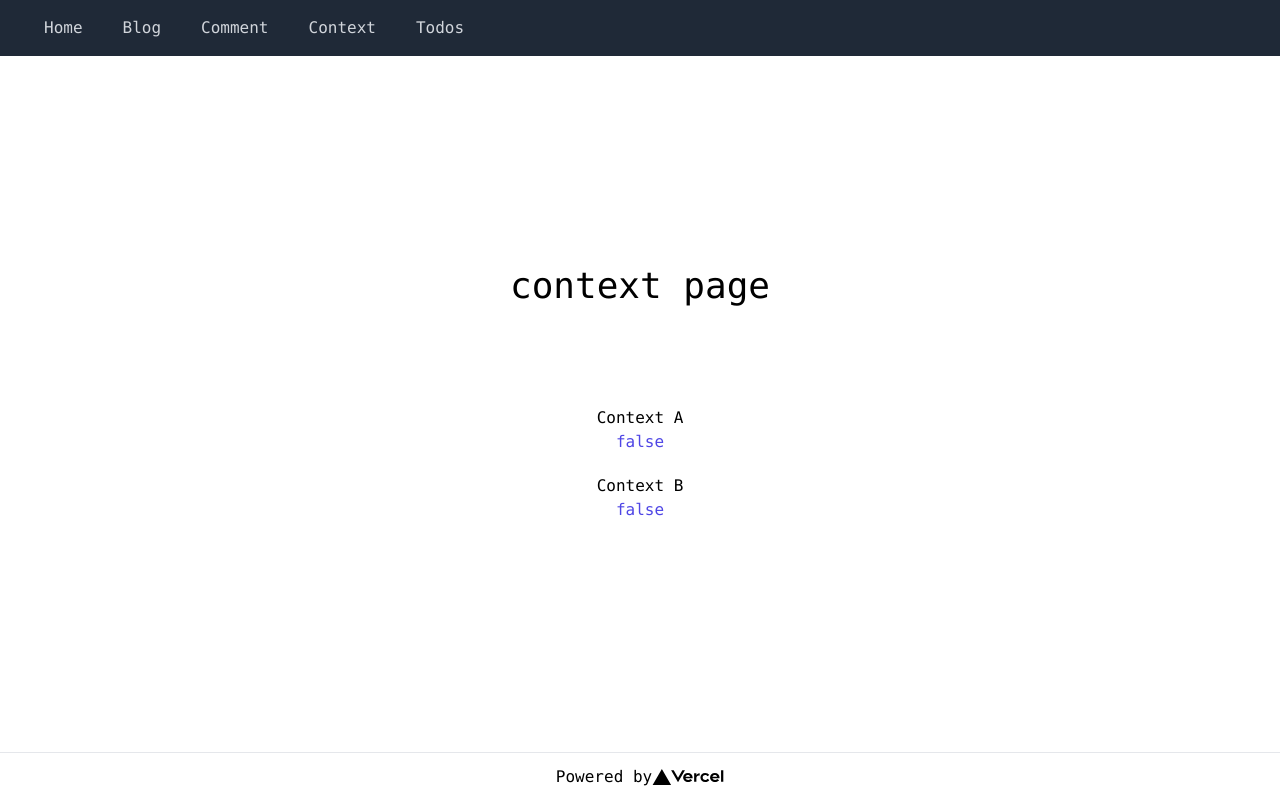
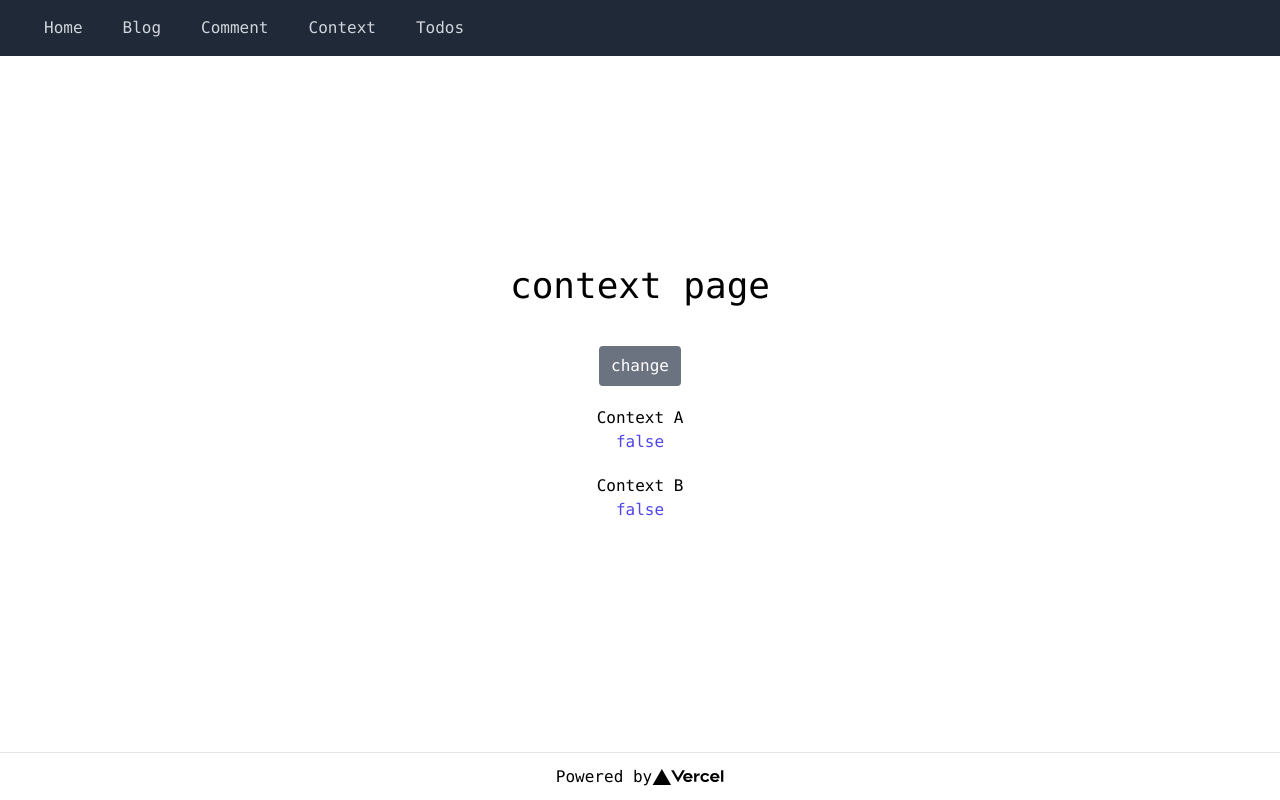
Before and after one commit to takayuki-s/nextjs-testing, a Next.js app: page /context-page in a window 1280 px wide. Built offline with nearby package versions, Linux system fonts and the light colour scheme.

Commit message:
changeボタン表示されない不具合解消

```diff
--- a/components/ContextA.tsx
+++ b/components/ContextA.tsx
@@ -6,7 +6,7 @@ const ContextA: React.FC = () => {
   return (
     <>
       <button
-        className="bg-gray hover:bg-gray-400 px-3 py-2 mb-5 text-white rounded focus:outline-none"
+        className="bg-gray-500 hover:bg-gray-400 px-3 py-2 mb-5 text-white rounded focus:outline-none"
         onClick={() => {
           setToggle(!toggle)
         }}
```
